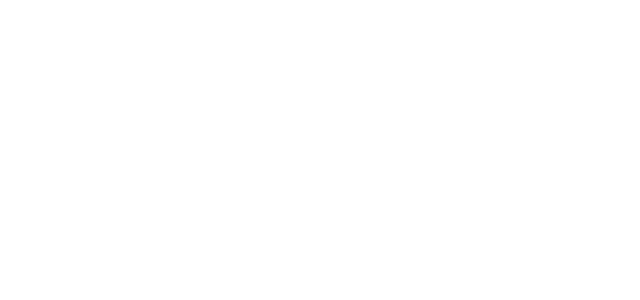
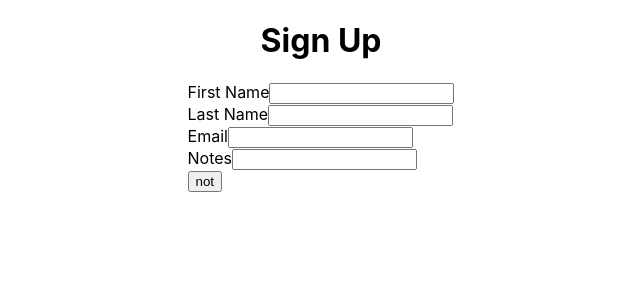
Before and after one commit to iamalx/react-portfolio, a React (Create React App) app: page / in a window 1280 px wide. Shown: the top 300 px of the page, without its empty margins (319-959 px from the left). Built offline with nearby package versions, Linux system fonts and the light colour scheme.

Commit message:
first major form framework => save data and display user

```diff
--- a/package.json
+++ b/package.json
@@ -3,13 +3,17 @@
   "version": "0.1.0",
   "private": true,
   "dependencies": {
+    "@hookform/resolvers": "^2.4.0",
     "@testing-library/jest-dom": "^5.12.0",
     "@testing-library/react": "^11.2.6",
     "@testing-library/user-event": "^12.8.3",
+    "formik": "^2.2.6",
     "react": "^17.0.2",
     "react-dom": "^17.0.2",
+    "react-hook-form": "^7.3.4",
     "react-scripts": "4.0.3",
-    "web-vitals": "^1.1.1"
+    "web-vitals": "^1.1.1",
+    "yup": "^0.32.9"
   },
   "scripts": {
     "start": "react-scripts start",
--- a/public/index.html
+++ b/public/index.html
@@ -24,7 +24,7 @@
       work correctly both with client-side routing and a non-root public URL.
       Learn how to configure a non-root public URL by running `npm run build`.
     -->
-    <title>React App</title>
+    <title>Open Loop Challenge</title>
   </head>
   <body>
     <noscript>You need to enable JavaScript to run this app.</noscript>
--- a/src/App.css
+++ b/src/App.css
@@ -1,38 +1,17 @@
 .App {
-  text-align: center;
-}
-
-.App-logo {
-  height: 40vmin;
-  pointer-events: none;
-}
-
-@media (prefers-reduced-motion: no-preference) {
-  .App-logo {
-    animation: App-logo-spin infinite 20s linear;
-  }
+  /* text-align: center; */
+  display: flex;
+  flex-direction: column;
+  align-items: center;
 }
 
 .App-header {
-  background-color: #282c34;
-  min-height: 100vh;
+  font-size: calc(10px + 2vmin);
+  color: rgb(0, 0, 0);
+}
+
+.form-container {
   display: flex;
   flex-direction: column;
-  align-items: center;
-  justify-content: center;
-  font-size: calc(10px + 2vmin);
-  color: white;
+  max-width: 250px;
 }
-
-.App-link {
-  color: #61dafb;
-}
-
-@keyframes App-logo-spin {
-  from {
-    transform: rotate(0deg);
-  }
-  to {
-    transform: rotate(360deg);
-  }
-}
--- a/src/App.js
+++ b/src/App.js
@@ -1,12 +1,17 @@
-import logo from './logo.svg';
 import './App.css';
+import AddUserForm from './components/add-user-form';
+import UserList from './components/user-lists';
 
-function App() {
-  return (
-    <div className="App">
 
-    </div>
-  );
+const App = () => {
+
+    return (
+        <div className='App'>
+            <h1>Sign Up</h1>
+            <AddUserForm />
+            <UserList />
+        </div>
+    );
 }
 
 export default App;
--- /dev/null
+++ b/src/components/add-user-form.js
@@ -0,0 +1,70 @@
+import { useForm } from 'react-hook-form';
+import { yupResolver } from '@hookform/resolvers/yup';
+// import UserSchema from '../validators/add-user';
+import * as yup from 'yup';
+import React, { useState } from 'react';
+import { Formik, Form } from 'formik';
+import TextField from './text-field';
+
+
+
+ const schema = yup.object({
+        firstName: yup.string().required(),
+        lastName: yup.string().required(),
+        email: yup.string().required().email(),
+        notes: yup.string().required(),
+});
+
+
+const AddUserForm = () => {
+
+    const [val, setVal] = useState('')
+
+    const saveUser = (data) => {
+        console.log(val)
+        console.log('1', data)
+        setVal(data)
+        console.log(val)
+
+    }
+    let  Submit= 'not'
+
+    const onChange = (val) => {
+         console.log(val)
+        if(val.isValid && val.dirty) {
+            Submit='submit'
+            console.log(val.isValid)
+        } else Submit='not'
+    }
+
+    return (
+        <Formik
+            initialValues = {{
+                firstName: '',
+                lastName: '',
+                email: '',
+                notes: '',
+            }}
+            validationSchema={schema}
+            onSubmit={val => saveUser(val)}
+        >
+            {formik => (
+                <div>
+                   {onChange(formik)}
+                    <Form>
+                        <TextField label='First Name' name='firstName' type='text'></TextField>
+                        <TextField label='Last Name' name='lastName' type='text'></TextField>
+                        <TextField label='Email' name='email' type='email'></TextField>
+                        <TextField label='Notes' name='notes' type='textarea'></TextField>
+                        <button type='submit'>{Submit}</button>
+                    </Form>
+                </div>
+                )
+
+
+            }
+        </Formik>
+    );
+}
+
+export default AddUserForm
--- /dev/null
+++ b/src/components/text-field.js
@@ -0,0 +1,19 @@
+import '../App.css';
+import { ErrorMessage, useField } from 'formik';
+
+const TextField = ({ label, ...props }) => {
+    const [ field, meta ] = useField(props)
+
+    return (
+        <div>
+            <label htmlFor={field.name} >{label}</label>
+            <input className='input'
+                autoComplete='false'
+                {...field}{...props}
+            />
+            <ErrorMessage name={field.name} />
+        </div>
+    )
+}
+
+export default TextField;
--- /dev/null
+++ b/src/components/user-lists.js
@@ -0,0 +1,11 @@
+
+const UserList = () => {
+
+    return (
+        <div className='container'>
+
+        </div>
+    );
+}
+
+export default UserList
--- /dev/null
+++ b/src/validators/add-user.js
@@ -0,0 +1,12 @@
+import * as yup from 'yup';
+
+const schema = () => {
+    const schema = yup.object().shape({
+        name: yup.string().required(),
+        age: yup.number().required(),
+      });
+
+    return schema
+}
+
+export default schema;
```
Also changed, not shown: 1 other file (tests, documents, lock files or other folders).
